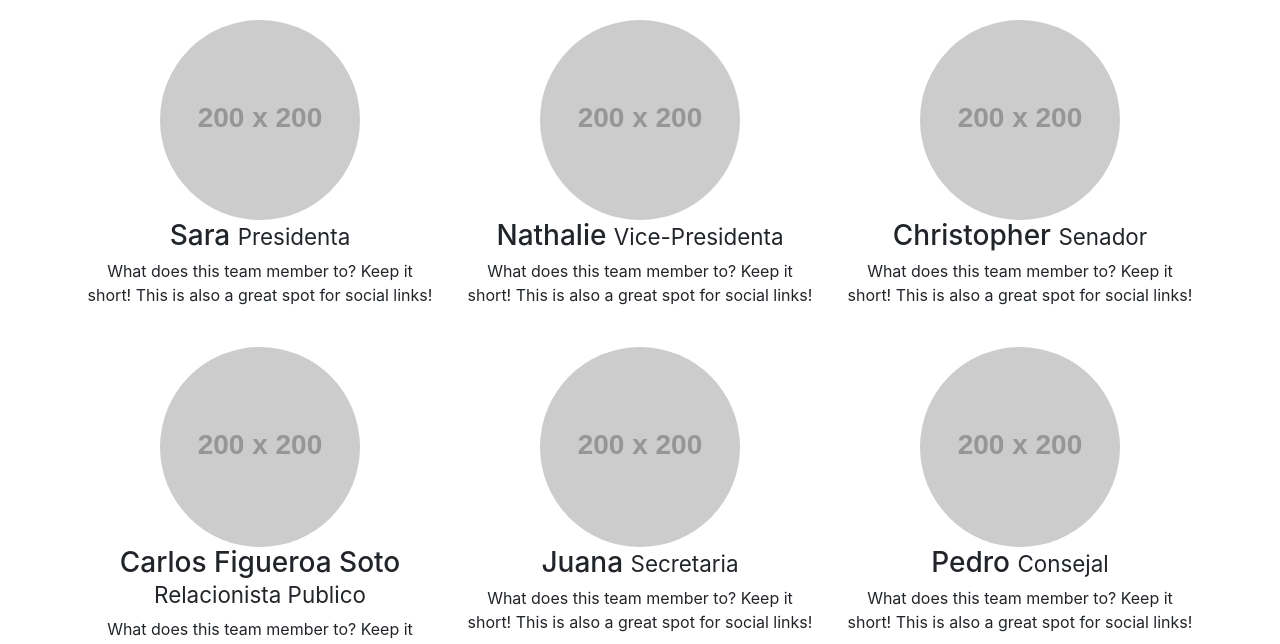
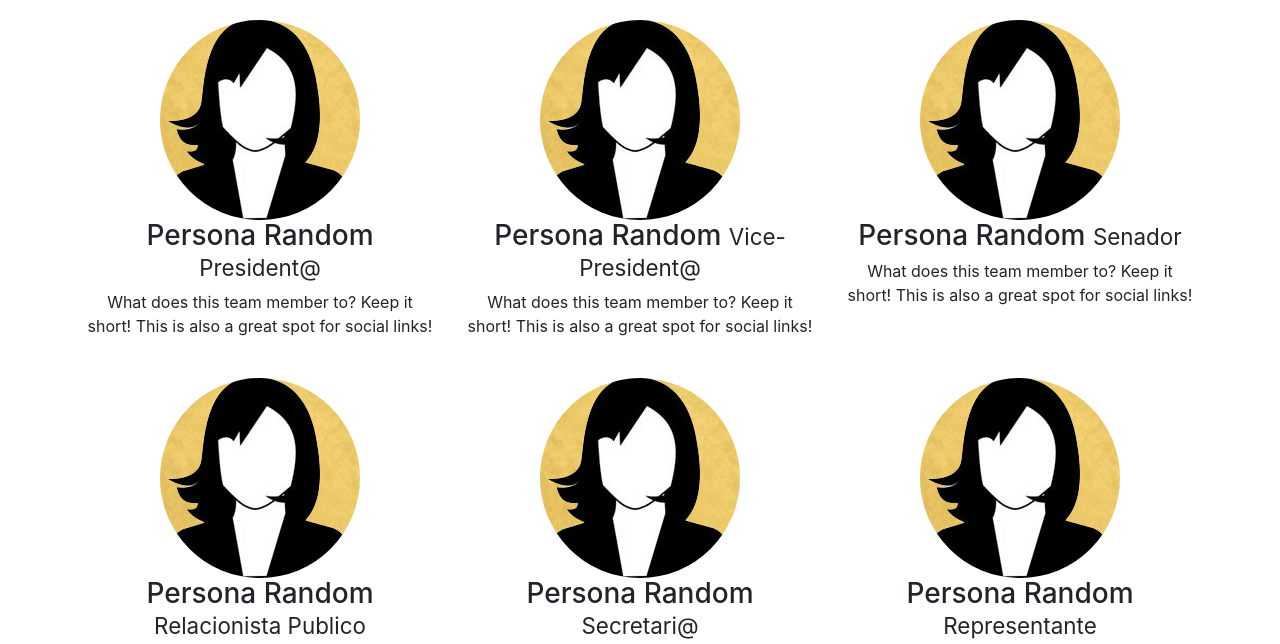
Before and after one commit to PapayaCarlos/papayacarlos.github.io, a website: page CGE/index.html in a window 1280 px wide. Shown: the part 418-1062 px from the top of the page. Drawn offline with Linux system fonts and the light colour scheme; placeholder pictures from the web are drawn by us.

Commit message:
CGE Test Pictures

```diff
--- a/CGE/index.html
+++ b/CGE/index.html
@@ -59,44 +59,44 @@
                 <h2 class="my-4">Directiva</h2>
             </div>
             <div class="col-lg-4 col-sm-6 text-center mb-4">
-                <img class="rounded-circle img-fluid d-block mx-auto" src="http://placehold.it/200x200" alt="">
-                <h3>Sara
-                    <small>Presidenta</small>
+                <img class="rounded-circle img-fluid d-block mx-auto" src="img/test.jpg" alt="">
+                <h3>Persona Random
+                    <small>President@</small>
                 </h3>
                 <p>What does this team member to? Keep it short! This is also a great spot for social links!</p>
             </div>
             <div class="col-lg-4 col-sm-6 text-center mb-4">
-                <img class="rounded-circle img-fluid d-block mx-auto" src="http://placehold.it/200x200" alt="">
-                <h3>Nathalie
-                    <small>Vice-Presidenta</small>
+                <img class="rounded-circle img-fluid d-block mx-auto" src="img/test.jpg" alt="">
+                <h3>Persona Random
+                    <small>Vice-President@</small>
                 </h3>
                 <p>What does this team member to? Keep it short! This is also a great spot for social links!</p>
             </div>
             <div class="col-lg-4 col-sm-6 text-center mb-4">
-                <img class="rounded-circle img-fluid d-block mx-auto" src="http://placehold.it/200x200" alt="">
-                <h3>Christopher
+                <img class="rounded-circle img-fluid d-block mx-auto" src="img/test.jpg" alt="">
+                <h3>Persona Random
                     <small>Senador</small>
                 </h3>
                 <p>What does this team member to? Keep it short! This is also a great spot for social links!</p>
             </div>
             <div class="col-lg-4 col-sm-6 text-center mb-4">
-                <img class="rounded-circle img-fluid d-block mx-auto" src="http://placehold.it/200x200" alt="">
-                <h3>Carlos Figueroa Soto
+                <img class="rounded-circle img-fluid d-block mx-auto" src="img/test.jpg" alt="">
+                <h3>Persona Random
                     <small>Relacionista Publico</small>
                 </h3>
                 <p>What does this team member to? Keep it short! This is also a great spot for social links!</p>
             </div>
             <div class="col-lg-4 col-sm-6 text-center mb-4">
-                <img class="rounded-circle img-fluid d-block mx-auto" src="http://placehold.it/200x200" alt="">
-                <h3>Juana
-                    <small>Secretaria</small>
+                <img class="rounded-circle img-fluid d-block mx-auto" src="img/test.jpg" alt="">
+                <h3>Persona Random
+                    <small>Secretari@</small>
                 </h3>
                 <p>What does this team member to? Keep it short! This is also a great spot for social links!</p>
             </div>
             <div class="col-lg-4 col-sm-6 text-center mb-4">
-                <img class="rounded-circle img-fluid d-block mx-auto" src="http://placehold.it/200x200" alt="">
-                <h3>Pedro
-                    <small>Consejal</small>
+                <img class="rounded-circle img-fluid d-block mx-auto" src="img/test.jpg" alt="">
+                <h3>Persona Random
+                    <small>Representante</small>
                 </h3>
                 <p>What does this team member to? Keep it short! This is also a great spot for social links!</p>
             </div>
```
Also changed, not shown: CGE/img/test.jpg (added), CGE/img/test.png (added).
